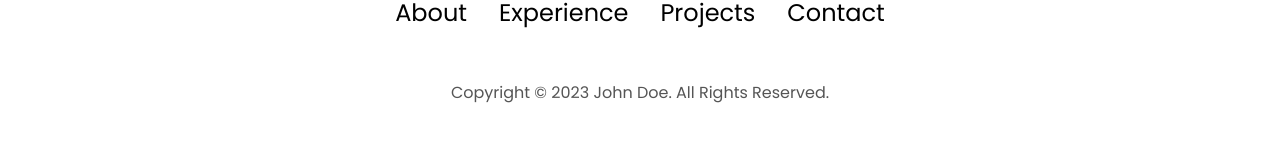
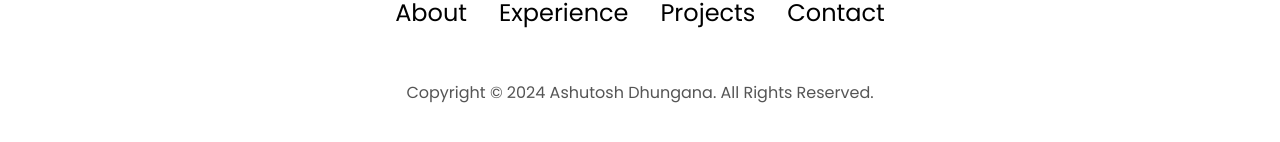
Before and after one commit to AshutoshDhungana/Portfolio-html-css-js, a plain HTML site: page index.html in a window 1280 px wide. Shown: the part 3416-3558 px from the top of the page. Drawn offline with Linux system fonts and the light colour scheme.

Commit message:
Update index.html

```diff
--- a/index.html
+++ b/index.html
@@ -323,7 +323,7 @@
           </ul>
         </div>
       </nav>
-      <p>Copyright &#169; 2023 John Doe. All Rights Reserved.</p>
+      <p>Copyright &#169; 2024 Ashutosh Dhungana. All Rights Reserved.</p>
     </footer>
     <script src="script.js"></script>
   </body>
```
